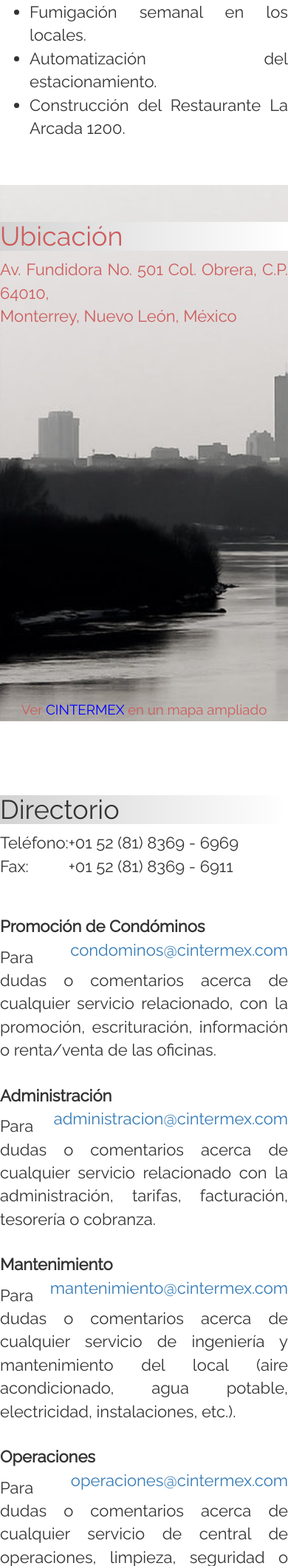
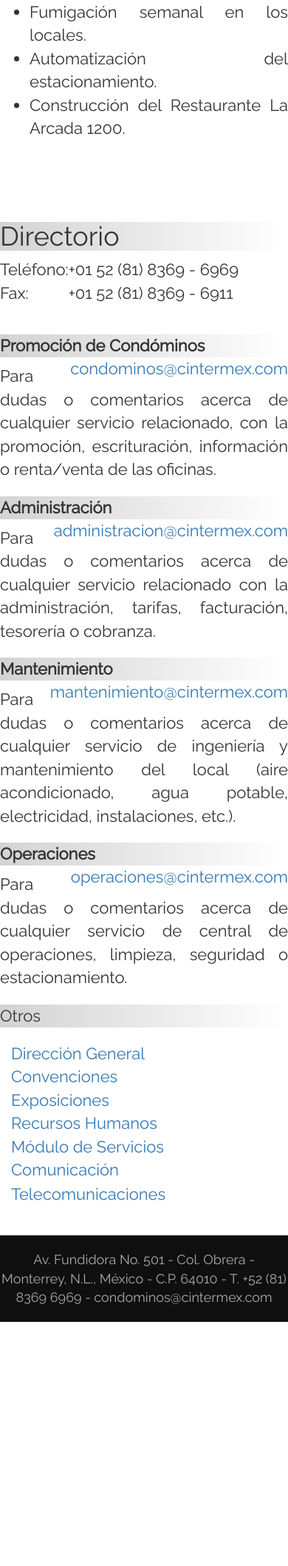
Before and after one commit to mpeyrotc/govector, a Django app: a page that uses templates/base.html in a window 390 px wide; the page is wider, and only the part inside the window is pictured. Shown: the part 877-2994 px from the top of that part at 74% size. After the commit the page ends 2664 px from the top of that part, so only its background shows below. Run offline with Django 3.2, Linux system fonts and the light colour scheme; some libraries are stand-ins or nearby versions.

Commit message:
finish about us
Notes:

the style changed to have better section distinction.

the map was put in its own page (same style).

the missing contact emails were added.

```diff
--- a/GoVector/urls.py
+++ b/GoVector/urls.py
@@ -34,5 +34,6 @@
     url(r'^informacion/instalaciones-y-servicios/elevators$', condominios.views.elevators, name='elevators'),
     url(r'^informacion/instalaciones-y-servicios/locals$', condominios.views.locals, name='locals'),
     url(r'^nosotros/$', condominios.views.about_us, name='about_us'),
+    url(r'^mapa/$', condominios.views.map, name='map'),
     url(r'^nosotros/contacto$', condominios.views.contact, name='contact'),
 ]
--- a/condominios/static/css/about_us.css
+++ /dev/null
@@ -1,7 +0,0 @@
-.section_title {
-    background: lightgrey; /* For browsers that do not support gradients */
-    background: -webkit-linear-gradient(left, lightgrey , white); /* For Safari 5.1 to 6.0 */
-    background: -o-linear-gradient(right, lightgrey , white); /* For Opera 11.1 to 12.0 */
-    background: -moz-linear-gradient(right, lightgrey , white); /* For Firefox 3.6 to 15 */
-    background: linear-gradient(to right, lightgrey , white); /* Standard syntax */
-}
--- a/condominios/static/css/base.css
+++ b/condominios/static/css/base.css
@@ -60,18 +60,20 @@
     font-size: 18px;
 }
 
-.long_section {
-    background: red; /* For browsers that do not support gradients */
-    background: -webkit-linear-gradient(red, yellow); /* For Safari 5.1 to 6.0 */
-    background: -o-linear-gradient(red, yellow); /* For Opera 11.1 to 12.0 */
-    background: -moz-linear-gradient(red, yellow); /* For Firefox 3.6 to 15 */
-    background: linear-gradient(red, yellow); /* Standard syntax */
-
-    background-image: url(../images/grey_testing.jpg);
-    background-size: cover;
-    background-attachment: fixed;
+.section_title {
+    background: lightgrey; /* For browsers that do not support gradients */
+    background: -webkit-linear-gradient(left, lightgrey , white); /* For Safari 5.1 to 6.0 */
+    background: -o-linear-gradient(right, lightgrey , white); /* For Opera 11.1 to 12.0 */
+    background: -moz-linear-gradient(right, lightgrey , white); /* For Firefox 3.6 to 15 */
+    background: linear-gradient(to right, lightgrey , white); /* Standard syntax */
 }
 
-.map_address {
-    color: indianred;
+.section_subtitle {
+    background: lightgrey; /* For browsers that do not support gradients */
+    background: -webkit-linear-gradient(left, lightgrey , white); /* For Safari 5.1 to 6.0 */
+    background: -o-linear-gradient(right, lightgrey , white); /* For Opera 11.1 to 12.0 */
+    background: -moz-linear-gradient(right, lightgrey , white); /* For Firefox 3.6 to 15 */
+    background: linear-gradient(to right, lightgrey , white); /* Standard syntax */
+
+    font-size: 22px;
 }
--- a/templates/about_us.html
+++ b/templates/about_us.html
@@ -2,11 +2,6 @@
 
 {% block title %}
     Nosotros
-{% endblock %}
-
-{% block css %}
-    {% load static %}
-    <link href='{% static 'css/about_us.css' %}' rel='stylesheet' type='text/css'>
 {% endblock %}
 
 {% block content %}
@@ -38,30 +33,6 @@
         </div>
     </div>
 
-    <!-- Section 2 -->
-    <div id="location" class="navigation_section"></div>
-    <div class="long_section">
-        <div class="mainsite-container">
-            <div>
-                <h1 class="section_title map_address">Ubicación</h1>
-                <p class="map_address">Av. Fundidora No. 501 Col. Obrera, C.P. 64010, </br> Monterrey, Nuevo León, México</p>
-                <div align="center">
-                    <div align="center">
-                        <iframe width="758" height="450" frameborder="0" scrolling="no" marginheight="0" marginwidth="0"
-                                src="https://maps.google.com.mx/maps/ms?msa=0&amp;msid=210059875164801364416.0004994837d8c0989ca8f&amp;ie=UTF8&amp;ll=25.677734,-100.288761&amp;spn=0,0&amp;iwloc=000499483b74d4c32bdff&amp;output=embed">
-                        </iframe>
-                        <br/>
-                        <br/>
-                        <small class="map_address">Ver <a
-                                href="https://maps.google.com.mx/maps/ms?msa=0&amp;msid=210059875164801364416.0004994837d8c0989ca8f&amp;ie=UTF8&amp;ll=25.677734,-100.288761&amp;spn=0,0&amp;iwloc=000499483b74d4c32bdff&amp;source=embed"
-                                style="color:#0000FF;text-align:left">CINTERMEX</a> en un mapa ampliado
-                        </small>
-                    </div>
-                </div>
-            </div>
-        </div>
-    </div>
-
     <!-- Section 3 -->
     <div id="directory" class="navigation_section"></div>
     <div class="mainsite-container">
@@ -81,12 +52,55 @@
         </p>
         <p style="padding-top: 10px">
             {% for values in directory_data %}
-                <p style="padding-top: 20px"><b>{{ values.name }}</b>
+                <p style="margin-top: 20px" class="section_subtitle"><b>{{ values.name }}</b>
                     <span style="text-align: right; float: right"><a>{{ values.email }}</a></span></p>
                 <p>{{ values.content }}</p>
             {% endfor %}
         </p>
+
+        <div class="section_subtitle" style="margin-top: 20px; margin-bottom: 20px;">Otros</div>
+
+        <div class="container">
+
+        <div class="row">
+            <div class="col-sm-3">
+                <a href="mailto:direccion@cintermex.com" target="_blank">Direcci&oacute;n General</a>
+            </div>
+
+            <div class="col-sm-3">
+                <a href="mailto:convenciones@cintermex.com" target="_blank">Convenciones</a>
+            </div>
+
+            <div class="col-sm-3">
+                <a href="mailto:exposiciones@cintermex.com" target="_blank">Exposiciones</a>
+            </div>
+        </div>
+
+        <div class="row">
+            <div class="col-sm-3">
+                <a href="mailto:rhumanos@cintermex.com" target="_blank">Recursos Humanos</a>
+            </div>
+
+            <div class="col-sm-3">
+                <a href="mailto:servicios@cintermex.com" target="_blank">M&oacute;dulo de Servicios</a>
+            </div>
+
+            <div class="col-sm-3">
+                <a href="mailto:info@cintermex.com" target="_blank">Comunicaci&oacute;n</a>
+            </div>
+        </div>
+
+        <div class="row">
+            <div class="col-sm-3">
+            </div>
+            <div class="col-sm-3">
+                <a href="mailto:telefonia@cintermex.com" target="_blank">Telecomunicaciones</a>
+            </div>
+        </div>
+
+        </div>
     </div>
+
     </div>
     </div>
 {% endblock %}
--- a/templates/base.html
+++ b/templates/base.html
@@ -30,7 +30,7 @@
                     <span class="icon-bar"></span>
                     <span class="icon-bar"></span>
                 </button>
-                <a class="navbar-brand" href="#">Inicio</a>
+                <a class="navbar-brand" href="{% url 'home' %}">Inicio</a>
             </div>
             <!-- Collect the nav links, forms, and other content for toggling -->
             <div class="collapse navbar-collapse" id="bs-example-navbar-collapse-1">
@@ -55,8 +55,8 @@
                         <a href = "{% url 'about_us' %}" class="dropdown-toggle" data-toggle="dropdown">Nosotros<b class="caret"></b></a>
                         <ul class="dropdown-menu">
                             <li><a href="{% url 'about_us' %}#about_us" class="page-scroll">Quiénes somos</a></li>
-                            <li><a href="{% url 'about_us' %}#location" class="page-scroll">Directorio</a></li>
                             <li><a href="{% url 'about_us' %}#directory" class="page-scroll">Informacion de Contacto</a></li>
+                            <li><a href="{% url 'map' %}">Ubicación</a></li>
                         </ul>
                     </li>
                     <li><a href="#">Miembros</a></li>
--- a/templates/disponibility.html
+++ b/templates/disponibility.html
@@ -2,11 +2,6 @@
 
 {% block title %}
   Espacios Disponibles
-{% endblock %}
-
-{% block css %}
-    {% load static %}
-    <link href='{% static 'css/about_us.css' %}' rel='stylesheet' type='text/css'>
 {% endblock %}
 
 {% block content %}
--- a/templates/instalations_services.html
+++ b/templates/instalations_services.html
@@ -2,11 +2,6 @@
 
 {% block title %}
   Instalaciones y Servicios
-{% endblock %}
-
-{% block css %}
-    {% load static %}
-    <link href='{% static 'css/about_us.css' %}' rel='stylesheet' type='text/css'>
 {% endblock %}
 
 {% block content %}
--- a/templates/permanent_business.html
+++ b/templates/permanent_business.html
@@ -2,11 +2,6 @@
 
 {% block title %}
   Negocios Permanentes
-{% endblock %}
-
-{% block css %}
-    {% load static %}
-    <link href='{% static 'css/about_us.css' %}' rel='stylesheet' type='text/css'>
 {% endblock %}
 
 
```
Also changed, not shown: condominios/static/css/map.css (added, +7 -0 lines), templates/map.html (+35 -9 lines), templates/news.html (+11 -10 lines).
